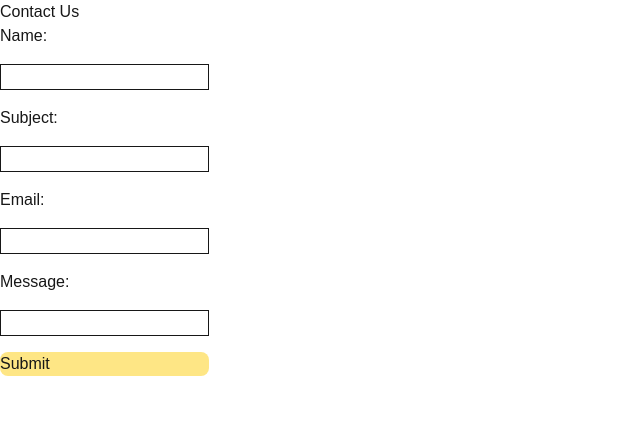
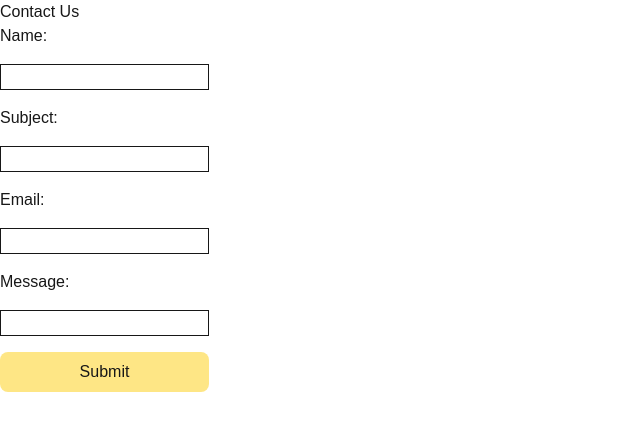
Before and after one commit to NoroffFEU/jsfw-2025-v1-tina-js-framework, a Next.js app in the folder storefront/: page /contact in a window 1280 px wide. Shown: the top 430 px of the page, without its empty margins (0-640 px from the left). Built offline with nearby package versions, Linux system fonts and the light colour scheme.

Commit message:
FIXES error message display

```diff
--- a/storefront/components/contact/ContactForm.tsx
+++ b/storefront/components/contact/ContactForm.tsx
@@ -1,4 +1,4 @@
-"use client"
+"use client";
 
 import { zodResolver } from "@hookform/resolvers/zod";
 import { useForm } from "react-hook-form";
@@ -27,8 +27,7 @@ export default function ContactForm() {
   };
 
   return (
-    <div className="flex ">
-
+    <div className="flex">
       <form onSubmit={handleSubmit(onSubmit)} className="flex flex-col gap-4 ">
         {/* name */}
         <label htmlFor="name"> Name:</label>
@@ -40,10 +39,7 @@ export default function ContactForm() {
           name="name"
           required
         />
-        {errors.name && (<span>{errors.name.message}</span>)
-
-        }
-
+        {errors.name && <span>{errors.name.message}</span>}
 
         {/* subject */}
         <label htmlFor="subject">Subject:</label>
@@ -55,6 +51,7 @@ export default function ContactForm() {
           name="subject"
           required
         />
+        {errors.subject && <span>{errors.subject.message}</span>}
 
         {/* email */}
         <label htmlFor="email"> Email:</label>
@@ -66,7 +63,7 @@ export default function ContactForm() {
           name="email"
           required
         />
-
+        {errors.email && <span>{errors.email.message}</span>}
         {/* message */}
         <label htmlFor="message"> Message:</label>
         <input
@@ -77,7 +74,11 @@ export default function ContactForm() {
           name="message"
           required
         />
-        <button className="flex bg-amber-200 rounded-lg" type="submit"> Submit </button>
+        {errors.message && <span>{errors.message.message}</span>}
+        <button className="flex justify-center items-center p-2  bg-amber-200 rounded-lg" type="submit">
+          {" "}
+          Submit{" "}
+        </button>
       </form>
     </div>
   );
```
